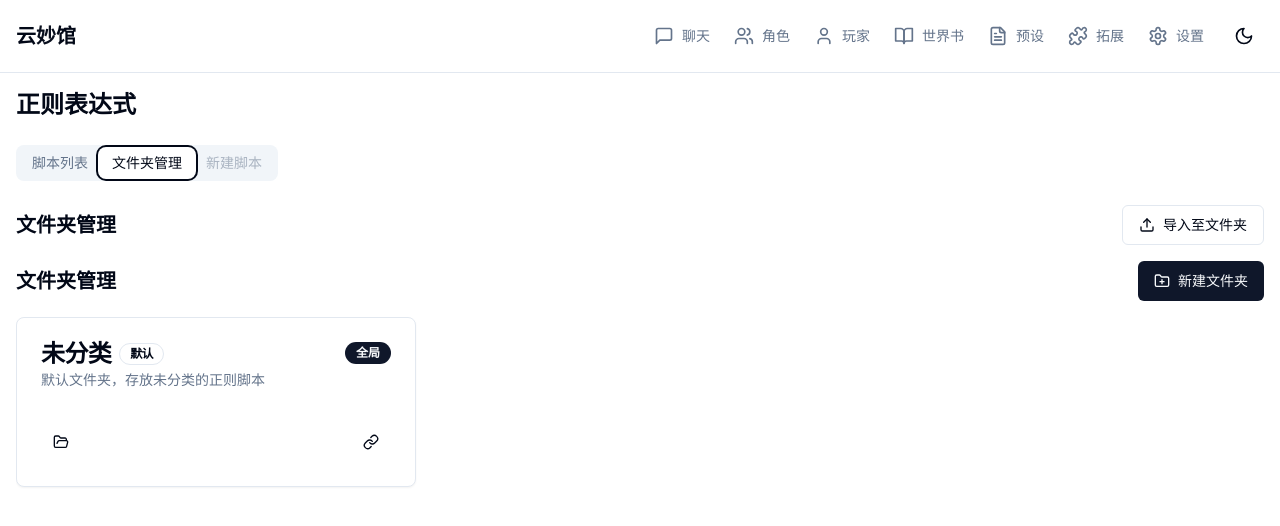
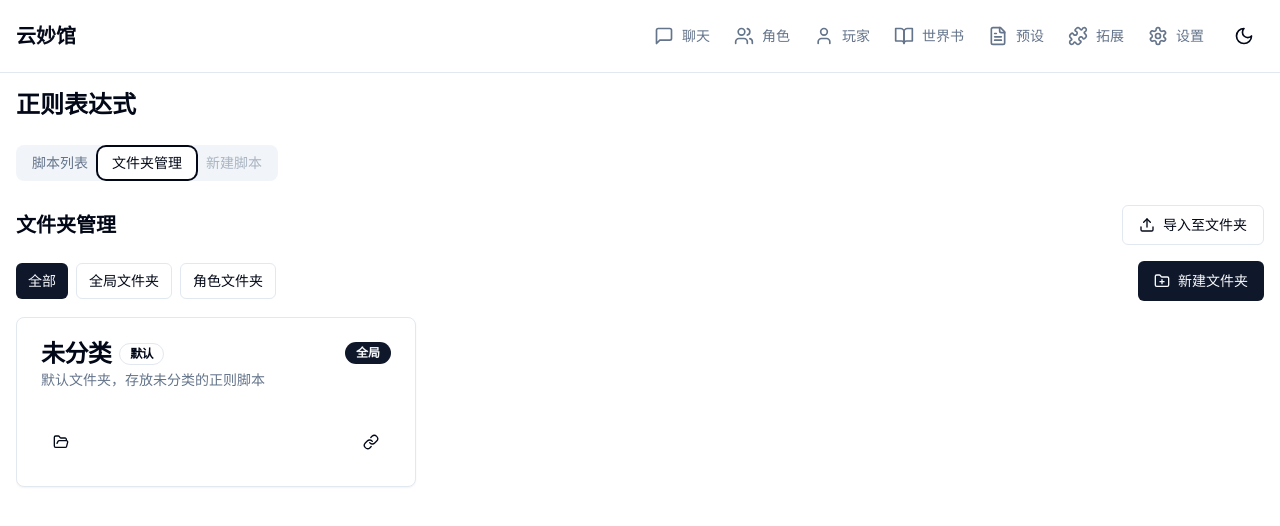
Before and after one commit to hcxmmx/YMG-re, a Next.js app: page /extensions/regex in a window 1280 px wide. Both pictures are taken after a click on the tab "文件夹管理". Shown: the top 526 px of the page. Built offline with nearby package versions, Linux system fonts and the light colour scheme.

Commit message:
增加视图，扩展编辑，处理标题

```diff
--- a/app/extensions/regex/page.tsx
+++ b/app/extensions/regex/page.tsx
@@ -350,7 +350,7 @@ export default function RegexPage() {
 
         <TabsContent value="folders">
           <div className="flex justify-between items-center mb-4">
-            <h2 className="text-xl font-bold">文件夹管理</h2>
+          <h2 className="text-xl font-bold">文件夹管理</h2>
             <div className="flex gap-2">
               <FolderBatchImport
                 onComplete={() => loadScripts()}
--- a/components/extensions/regex-folder-management.tsx
+++ b/components/extensions/regex-folder-management.tsx
@@ -54,12 +54,19 @@ export function FolderManagement({ onFolderSelect }: FolderManagementProps) {
   const [newFolderType, setNewFolderType] = useState<"global" | "character">("global");
   const [linkedPresetIds, setLinkedPresetIds] = useState<Set<string>>(new Set());
   const [isLoadingPresets, setIsLoadingPresets] = useState(false);
+  const [viewMode, setViewMode] = useState<"all" | "global" | "character">("all");
 
   // 加载文件夹
   useEffect(() => {
     loadFolders();
     loadPresets();
   }, [loadFolders, loadPresets]);
+
+  // 过滤文件夹
+  const filteredFolders = folders.filter(folder => {
+    if (viewMode === "all") return true;
+    return folder.type === viewMode;
+  });
 
   // 处理创建文件夹
   const handleCreateFolder = async () => {
@@ -84,7 +91,8 @@ export function FolderManagement({ onFolderSelect }: FolderManagementProps) {
 
     await updateFolder(currentFolder.id, {
       name: newFolderName.trim(),
-      description: newFolderDescription.trim()
+      description: newFolderDescription.trim(),
+      type: newFolderType
     });
 
     setIsEditDialogOpen(false);
@@ -108,6 +116,7 @@ export function FolderManagement({ onFolderSelect }: FolderManagementProps) {
     setCurrentFolder(folder);
     setNewFolderName(folder.name);
     setNewFolderDescription(folder.description || "");
+    setNewFolderType(folder.type);
     setIsEditDialogOpen(true);
   };
 
@@ -162,7 +171,31 @@ export function FolderManagement({ onFolderSelect }: FolderManagementProps) {
   return (
     <div className="space-y-4">
       <div className="flex justify-between items-center">
-        <h2 className="text-xl font-bold">文件夹管理</h2>
+        <div className="flex items-center gap-4">
+          <div className="flex gap-2">
+            <Button
+              variant={viewMode === "all" ? "default" : "outline"}
+              size="sm"
+              onClick={() => setViewMode("all")}
+            >
+              全部
+            </Button>
+            <Button
+              variant={viewMode === "global" ? "default" : "outline"}
+              size="sm"
+              onClick={() => setViewMode("global")}
+            >
+              全局文件夹
+            </Button>
+            <Button
+              variant={viewMode === "character" ? "default" : "outline"}
+              size="sm"
+              onClick={() => setViewMode("character")}
+            >
+              角色文件夹
+            </Button>
+          </div>
+        </div>
         <Dialog open={isCreateDialogOpen} onOpenChange={setIsCreateDialogOpen}>
           <DialogTrigger asChild>
             <Button>
@@ -218,7 +251,7 @@ export function FolderManagement({ onFolderSelect }: FolderManagementProps) {
 
       <ScrollArea className="h-[500px] pr-4">
         <div className="grid grid-cols-1 md:grid-cols-2 lg:grid-cols-3 gap-4">
-          {folders.map((folder) => (
+          {filteredFolders.map((folder) => (
             <Card
               key={folder.id}
               className={`${folder.disabled ? 'opacity-70' : ''}`}
@@ -380,6 +413,17 @@ export function FolderManagement({ onFolderSelect }: FolderManagementProps) {
                 rows={3}
               />
             </div>
+            <div className="space-y-2">
+              <Label htmlFor="edit-folder-type">文件夹类型</Label>
+              <div className="flex items-center space-x-2">
+                <Switch
+                  id="edit-folder-type"
+                  checked={newFolderType === "global"}
+                  onCheckedChange={(checked) => setNewFolderType(checked ? "global" : "character")}
+                />
+                <Label htmlFor="edit-folder-type">全局文件夹</Label>
+              </div>
+            </div>
           </div>
           <DialogFooter>
             <Button variant="outline" onClick={() => setIsEditDialogOpen(false)}>
```
